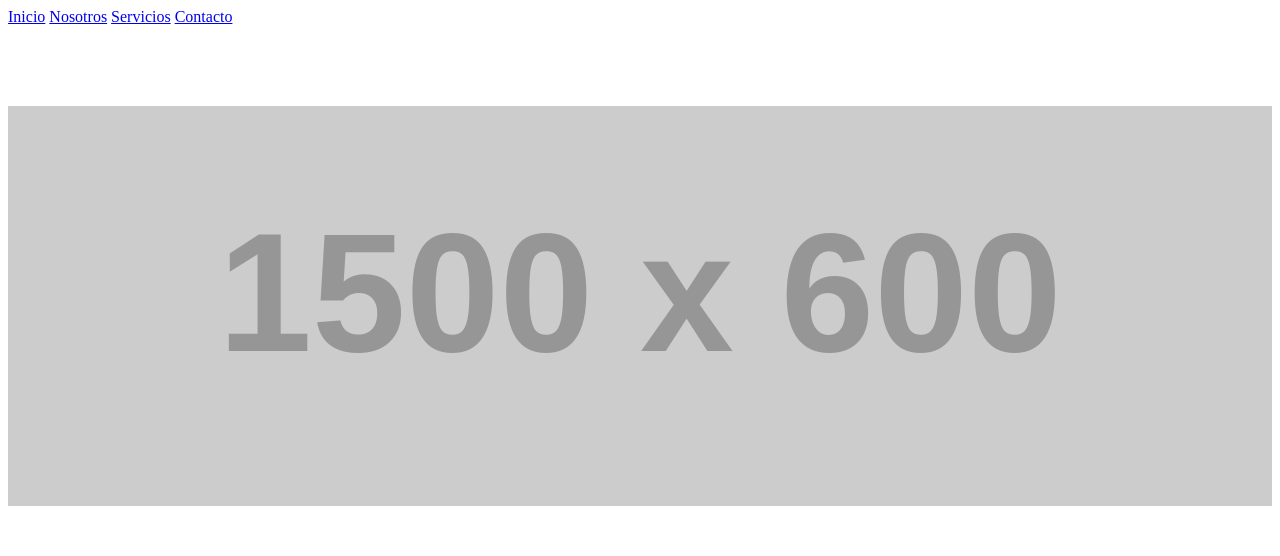
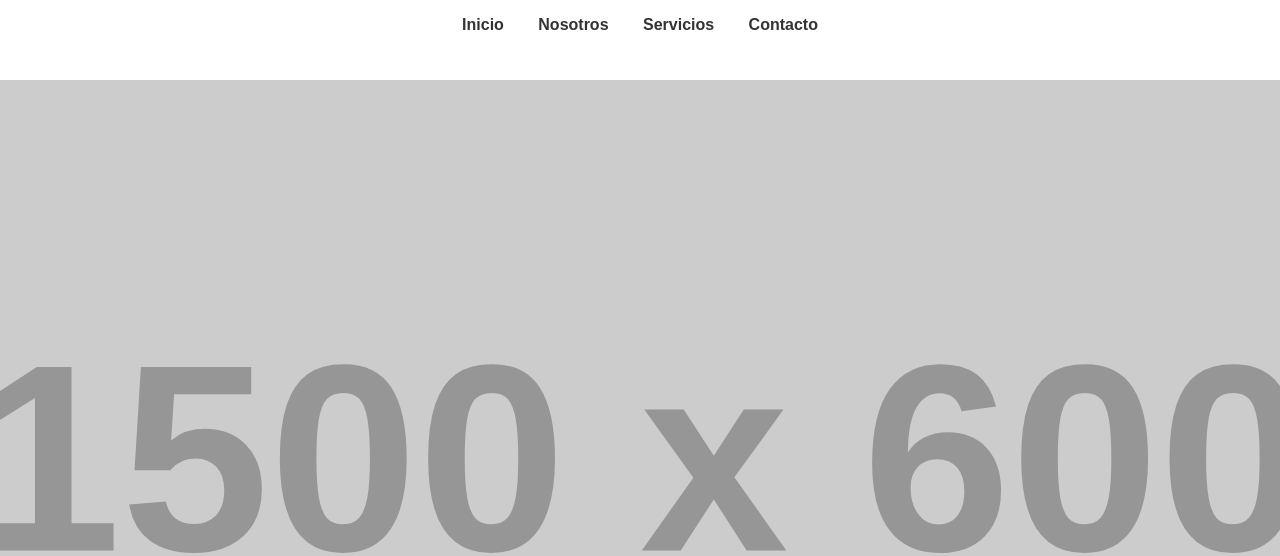
Before and after one commit to FernandoPerulles/alvaproducciones, a plain HTML site: page artistas-contrataciones/Ary-Tellez.html in a window 1280 px wide. Shown: the top 556 px of the page. Drawn offline with Linux system fonts and the light colour scheme; placeholder pictures from the web are drawn by us.

Commit message:
Update Ary-Tellez.html

```diff
--- a/artistas-contrataciones/Ary-Tellez.html
+++ b/artistas-contrataciones/Ary-Tellez.html
@@ -7,6 +7,7 @@
     <title>Contratación de [Nombre del Artista] - Tu Marca</title>
     <!-- Usamos el MISMO archivo CSS que la página principal -->
     <link rel="stylesheet" href="../assets/css/artistas.css">
+    <link rel="stylesheet" href="../assets/css/stylesg.css">
 </head>
 <body>
 
```
